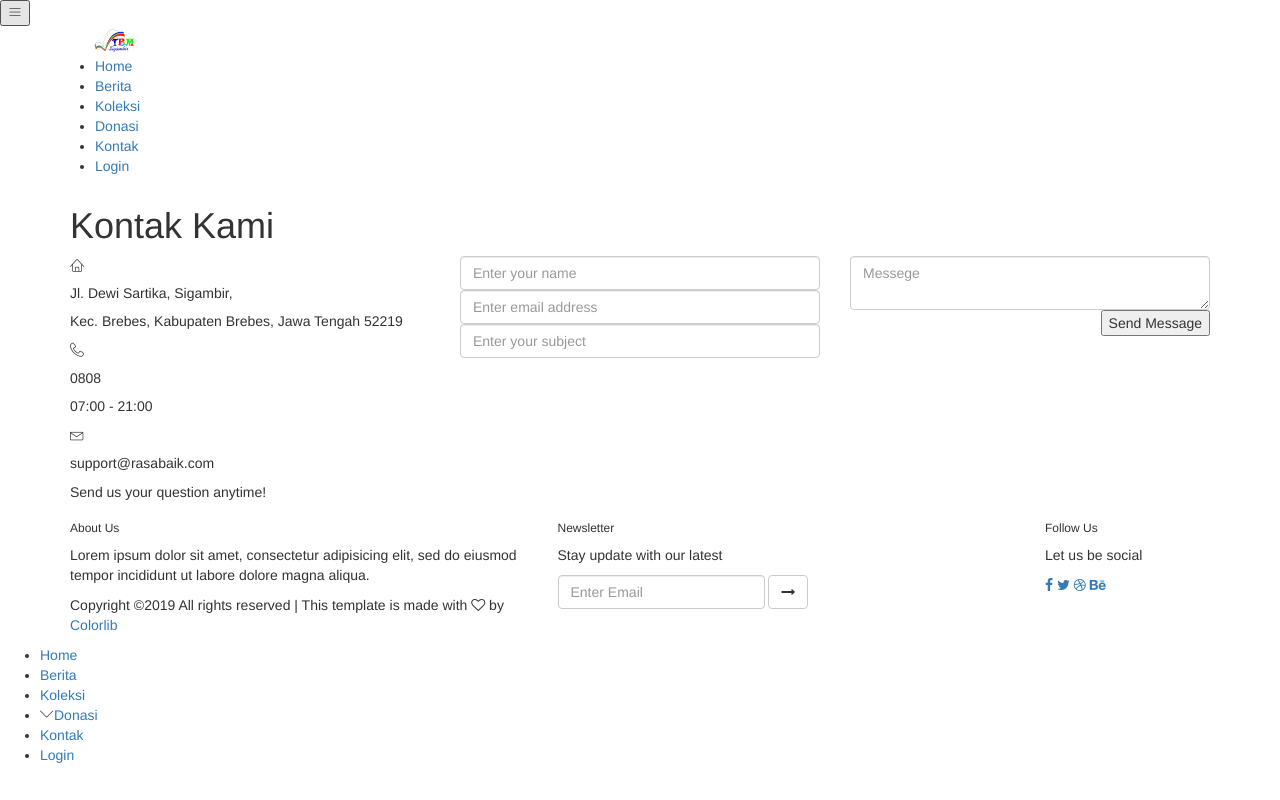
After one commit to adhanchaniago/book_collect_ci, a CodeIgniter app: page /book_collect_ci/kontak in a window 1280 px wide. The commit adds this page. Run offline with CodeIgniter, Linux system fonts and the light colour scheme; some libraries are stand-ins or nearby versions.

Commit message:
add insert kontak

```diff
--- a/application/config/routes.php
+++ b/application/config/routes.php
@@ -60,6 +60,8 @@ $route['register'] = 'loginController/register';
 $route['register/insert'] = 'loginController/insert_user';
 $route['berita'] = 'frontController/berita';
 $route['koleksi'] = 'frontController/koleksi';
+$route['kontak'] = 'frontController/kontak';
+$route['kontak/insert'] = 'frontController/insert_kontak';
 $route['berita/(:num)'] = 'frontController/berita';
 $route['buku/autocomplete'] = 'frontController/autocomplete_koleksi';
 $route['search/by_judul'] = 'frontController/by_judul';
--- a/application/controllers/FrontController.php
+++ b/application/controllers/FrontController.php
@@ -12,6 +12,7 @@ class FrontController extends CI_Controller {
         $this->load->model("buku_model");
         $this->load->model("berita_model");
         $this->load->model("donasi_model");
+        $this->load->model("kontak_model");
         $this->load->library('pagination');
         $this->load->helper(array('url'));
     }
@@ -86,4 +87,18 @@ class FrontController extends CI_Controller {
         echo json_encode($result);
     }
 
+
+    public function kontak()
+    {
+        $this->data['header'] = 'header-bl';
+        $this->load->view('kontak', $this->data);
+    }
+
+    public function insert_kontak()
+    {
+        $data = $this->kontak_model->insert_kontak();
+        echo json_encode($data);
+    }
+
+
 }
--- /dev/null
+++ b/application/models/Kontak_model.php
@@ -0,0 +1,17 @@
+<?php defined('BASEPATH') OR exit('No direct script access allowed');
+
+class Kontak_model extends CI_Model{
+
+    private $_table = "kontak";
+
+    public function insert_kontak()
+    {
+        $post = $this->input->post();
+        $this->name = $post["name"];
+        $this->email = $post["email"];
+        $this->subject = $post["subject"];
+        $this->message = $post["message"];
+        $hasil = $this->db->insert($this->_table, $this);
+        return $hasil;
+    }
+}
--- a/application/views/header-bl.php
+++ b/application/views/header-bl.php
@@ -2,7 +2,7 @@
     <div class="container">
         <div class="row align-items-center justify-content-between d-flex">
             <div id="logo">
-                <a href="index.html"><img src="<?php echo base_url();?>front/img/logo.jpg" alt="" title="" /></a>
+                <a href="<?php echo base_url();?>"><img src="<?php echo base_url();?>front/img/logo.jpg" alt="" title="" /></a>
             </div>
             <nav id="nav-menu-container">
                 <ul class="nav-menu">
@@ -16,7 +16,7 @@
                             <li><a href="">Non Buku</a></li>
                         </ul>
                     </li>
-                    <li><a href="contact.html">Kontak</a></li>
+                    <li><a href="<?php echo base_url();?>kontak">Kontak</a></li>
                     <li><a href="<?php echo base_url();?>login">Login</a></li>
                 </ul>
             </nav><!-- #nav-menu-container -->
--- a/application/views/header.php
+++ b/application/views/header.php
@@ -2,7 +2,7 @@
     <div class="container">
         <div class="row align-items-center justify-content-between d-flex">
             <div id="logo">
-                <a href="index.html"><img src="<?php echo base_url();?>front/img/logo.jpg" alt="" title="" /></a>
+                <a href="<?php echo base_url();?>"><img src="<?php echo base_url();?>front/img/logo.jpg" alt="" title="" /></a>
             </div>
             <nav id="nav-menu-container">
                 <ul class="nav-menu">
@@ -16,7 +16,7 @@
                             <li><a href="">Non Buku</a></li>
                         </ul>
                     </li>
-                    <li><a href="contact.html">Kontak</a></li>
+                    <li><a href="<?php echo base_url();?>kontak">Kontak</a></li>
                     <li><a href="<?php echo base_url();?>login">Login</a></li>
                 </ul>
             </nav><!-- #nav-menu-container -->
--- /dev/null
+++ b/application/views/kontak.php
@@ -0,0 +1,210 @@
+<?php
+defined('BASEPATH') OR exit('No direct script access allowed');
+?>
+<!DOCTYPE html>
+<html lang="zxx" class="no-js">
+
+<head>
+
+    <meta name="viewport" content="width=device-width, initial-scale=1, shrink-to-fit=no">
+    <!-- Favicon-->
+    <link rel="shortcut icon" href="<?php echo base_url();?>front/img/fav.png">
+
+    <meta name="author" content="codepixer">
+
+    <meta name="description" content="">
+
+    <meta name="keywords" content="">
+
+    <meta charset="UTF-8">
+
+    <title>Kontak Kami | Taman Bacaan Masyarakat</title>
+
+    <link href="https://fonts.googleapis.com/css?family=Playfair+Display:400,700,900|Roboto:300,400,500,700" rel="stylesheet">
+
+    <link rel="stylesheet" href="<?php echo base_url();?>front/css/linearicons.css">
+    <link rel="stylesheet" href="<?php echo base_url();?>front/css/font-awesome.min.css">
+    <link rel="stylesheet" href="<?php echo base_url();?>front/css/bootstrap.css">
+    <link rel="stylesheet" href="<?php echo base_url();?>front/css/magnific-popup.css">
+    <link rel="stylesheet" href="<?php echo base_url();?>front/css/nice-select.css">
+    <link rel="stylesheet" href="<?php echo base_url();?>front/css/animate.min.css">
+    <link rel="stylesheet" href="https://code.jquery.com/ui/1.12.1/themes/base/jquery-ui.css">
+    <link rel="stylesheet" href="<?php echo base_url();?>front/css/owl.carousel.css">
+    <link rel="stylesheet" href="<?php echo base_url();?>front/css/main.css">
+    <!-- Toastr -->
+    <link rel="stylesheet" href="<?php echo base_url();?>plugins/toastr/toastr.min.css">
+</head>
+<body>
+<?php $this->load->view($header);?>
+<section class="causes-area section-gap-top">
+    <div class="container">
+        <div class="row justify-content-center">
+            <div class="col-md-7 section-title">
+                <h1>Kontak Kami</h1>
+            </div>
+        </div>
+    </div>
+</section>
+
+<section class="contact-page-area section-gap">
+    <div class="container">
+        <div class="row">
+            <!--                        <div class="map-wrap" style="width:100%; height: 445px;" id="map"></div>-->
+            <div class="col-lg-4 d-flex flex-column address-wrap">
+                <div class="single-contact-address d-flex flex-row">
+                    <div class="icon">
+                        <span class="lnr lnr-home"></span>
+                    </div>
+                    <div class="contact-details">
+                        <h5>Jl. Dewi Sartika, Sigambir, </h5>
+                        <p>Kec. Brebes, Kabupaten Brebes, Jawa Tengah 52219</p>
+                    </div>
+                </div>
+                <div class="single-contact-address d-flex flex-row">
+                    <div class="icon">
+                        <span class="lnr lnr-phone-handset"></span>
+                    </div>
+                    <div class="contact-details">
+                        <h5>0808</h5>
+                        <p>07:00 - 21:00</p>
+                    </div>
+                </div>
+                <div class="single-contact-address d-flex flex-row">
+                    <div class="icon">
+                        <span class="lnr lnr-envelope"></span>
+                    </div>
+                    <div class="contact-details">
+                        <h5>support@rasabaik.com</h5>
+                        <p>Send us your question anytime!</p>
+                    </div>
+                </div>
+            </div>
+            <div class="col-lg-8">
+                <form class="form-area" id="form_submit_contact" class="contact-form text-right">
+                    <div class="row">
+                        <div class="col-lg-6 form-group">
+                            <input name="name" placeholder="Enter your name" onfocus="this.placeholder = ''" onblur="this.placeholder = 'Enter your name'"
+                                   class="common-input mb-20 form-control" required="" type="text" id="name">
+
+                            <input name="email" placeholder="Enter email address" pattern="[A-Za-z0-9._%+-]+@[A-Za-z0-9.-]+\.[A-Za-z]{1,63}$"
+                                   onfocus="this.placeholder = ''" onblur="this.placeholder = 'Enter email address'" class="common-input mb-20 form-control"
+                                   required="" type="email" id="email">
+
+                            <input name="subject" placeholder="Enter your subject" onfocus="this.placeholder = ''" onblur="this.placeholder = 'Enter your subject'"
+                                   class="common-input mb-20 form-control" required="" type="text" id="subject">
+                            <div class="mt-20 alert-msg" style="text-align: left;"></div>
+                        </div>
+                        <div class="col-lg-6 form-group">
+								<textarea class="common-textarea form-control" name="message" placeholder="Messege" onfocus="this.placeholder = ''"
+                                          onblur="this.placeholder = 'Messege'" required="" id="message"></textarea>
+                            <button type="submit" class="primary-btn mt-20 text-white" style="float: right;">Send Message</button>
+                        </div>
+                    </div>
+                </form>
+            </div>
+        </div>
+    </div>
+</section>
+
+<!-- start footer Area -->
+<footer class="footer-area section-gap">
+    <div class="container">
+        <div class="row">
+            <div class="col-lg-5 col-md-6 col-sm-6">
+                <div class="single-footer-widget">
+                    <h6>About Us</h6>
+                    <p>
+                        Lorem ipsum dolor sit amet, consectetur adipisicing elit, sed do eiusmod tempor incididunt ut labore dolore
+                        magna aliqua.
+                    </p>
+                    <p class="footer-text"><!-- Link back to Colorlib can't be removed. Template is licensed under CC BY 3.0. -->
+                        Copyright &copy;<script>document.write(new Date().getFullYear());</script> All rights reserved | This template is made with <i class="fa fa-heart-o" aria-hidden="true"></i> by <a href="https://colorlib.com" target="_blank">Colorlib</a>
+                        <!-- Link back to Colorlib can't be removed. Template is licensed under CC BY 3.0. --></p>
+                </div>
+            </div>
+            <div class="col-lg-5  col-md-6 col-sm-6">
+                <div class="single-footer-widget">
+                    <h6>Newsletter</h6>
+                    <p>Stay update with our latest</p>
+                    <div class="" id="mc_embed_signup">
+                        <form target="_blank" novalidate="true" action="https://spondonit.us12.list-manage.com/subscribe/post?u=1462626880ade1ac87bd9c93a&amp;id=92a4423d01"
+                              method="get" class="form-inline">
+                            <input class="form-control" name="EMAIL" placeholder="Enter Email" onfocus="this.placeholder = ''" onblur="this.placeholder = 'Enter Email '"
+                                   required="" type="email">
+                            <button class="click-btn btn btn-default"><i class="fa fa-long-arrow-right" aria-hidden="true"></i></button>
+                            <div style="position: absolute; left: -5000px;">
+                                <input name="b_36c4fd991d266f23781ded980_aefe40901a" tabindex="-1" value="" type="text">
+                            </div>
+
+                            <div class="info"></div>
+                        </form>
+                    </div>
+                </div>
+            </div>
+            <div class="col-lg-2 col-md-6 col-sm-6 social-widget">
+                <div class="single-footer-widget">
+                    <h6>Follow Us</h6>
+                    <p>Let us be social</p>
+                    <div class="footer-social d-flex align-items-center">
+                        <a href="#"><i class="fa fa-facebook"></i></a>
+                        <a href="#"><i class="fa fa-twitter"></i></a>
+                        <a href="#"><i class="fa fa-dribbble"></i></a>
+                        <a href="#"><i class="fa fa-behance"></i></a>
+                    </div>
+                </div>
+            </div>
+        </div>
+    </div>
+</footer>
+<!-- End footer Area -->
+
+
+
+<script src="<?php echo base_url();?>front/js/vendor/jquery-2.2.4.min.js"></script>
+<script src="https://cdnjs.cloudflare.com/ajax/libs/popper.js/1.12.9/umd/popper.min.js" integrity="sha384-ApNbgh9B+Y1QKtv3Rn7W3mgPxhU9K/ScQsAP7hUibX39j7fakFPskvXusvfa0b4Q"
+        crossorigin="anonymous"></script>
+<script src="<?php echo base_url();?>front/js/vendor/bootstrap.min.js"></script>
+<script type="text/javascript" src="https://maps.googleapis.com/maps/api/js?key=AIzaSyBhOdIF3Y9382fqJYt5I_sswSrEw5eihAA"></script>
+<script src="https://code.jquery.com/ui/1.12.1/jquery-ui.js"></script>
+<script src="<?php echo base_url();?>front/js/easing.min.js"></script>
+<script src="<?php echo base_url();?>front/js/hoverIntent.js"></script>
+<script src="<?php echo base_url();?>front/js/superfish.min.js"></script>
+<script src="<?php echo base_url();?>front/js/jquery.ajaxchimp.min.js"></script>
+<script src="<?php echo base_url();?>front/js/jquery.magnific-popup.min.js"></script>
+<script src="<?php echo base_url();?>front/js/owl.carousel.min.js"></script>
+<script src="<?php echo base_url();?>front/js/jquery.sticky.js"></script>
+<script src="<?php echo base_url();?>front/js/jquery.nice-select.min.js"></script>
+<script src="<?php echo base_url();?>front/js/waypoints.min.js"></script>
+<script src="<?php echo base_url();?>front/js/jquery.counterup.min.js"></script>
+<script src="<?php echo base_url();?>front/js/parallax.min.js"></script>
+<script src="<?php echo base_url();?>front/js/mail-script.js"></script>
+<script src="<?php echo base_url();?>front/js/main.js"></script>
+<script src="<?php echo base_url();?>plugins/toastr/toastr.min.js"></script>
+<script>
+    $(document).ready(function(){
+        //Simpan Barang
+        $('#form_submit_contact').submit(function(event) {
+            var name=$('#name').val();
+            var email=$('#email').val();
+            var subject=$('#subject').val();
+            var message=$('#message').val();
+            event.preventDefault();
+            $.ajax({
+                type : "POST",
+                url  : "<?php echo base_url();?>kontak/insert",
+                processData:false,
+                contentType:false,
+                cache:false,
+                async:false,
+                data : new FormData(this),
+                success: function(data){
+                    toastr.success('Pesan Telah Dikirim');
+                    $('#form_submit_contact').trigger("reset");
+                }
+            });
+        });
+    })
+</script>
+</body>
+
+</html>
```
